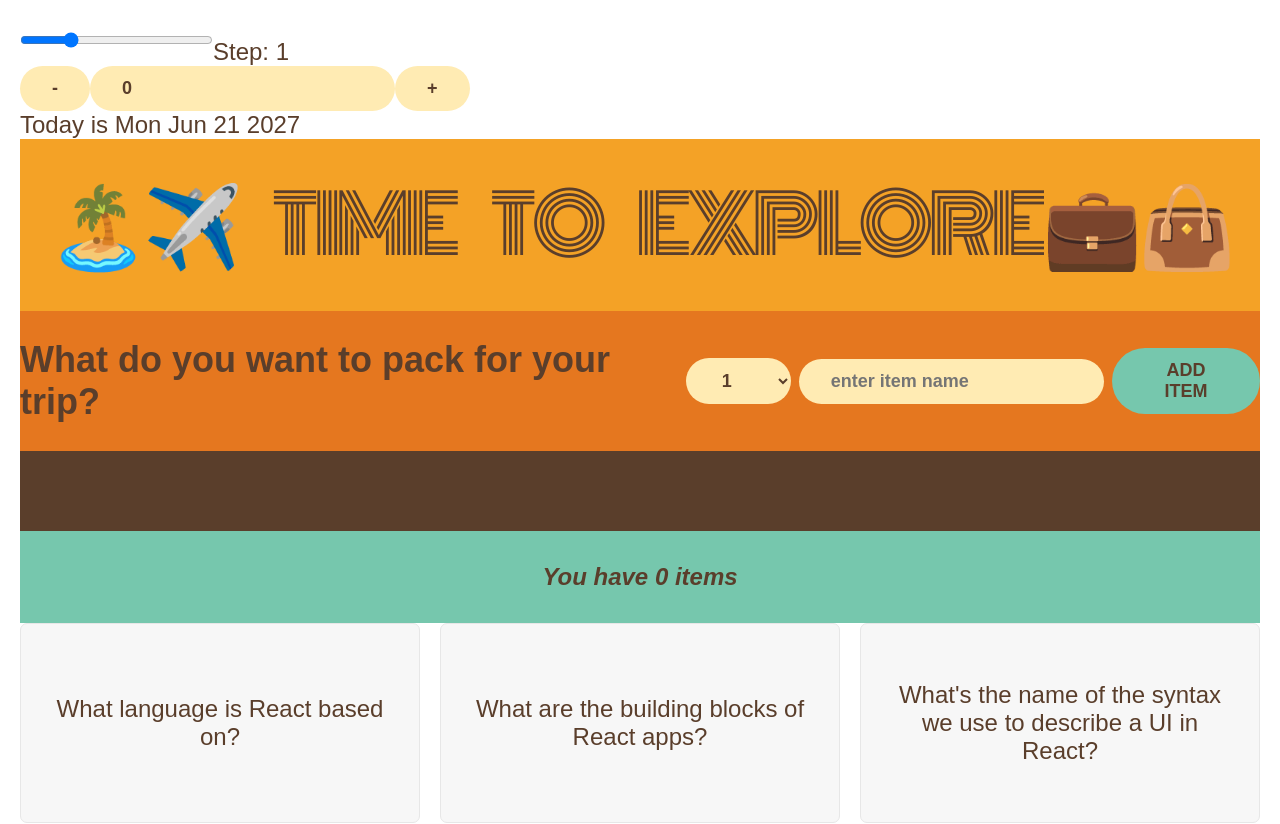
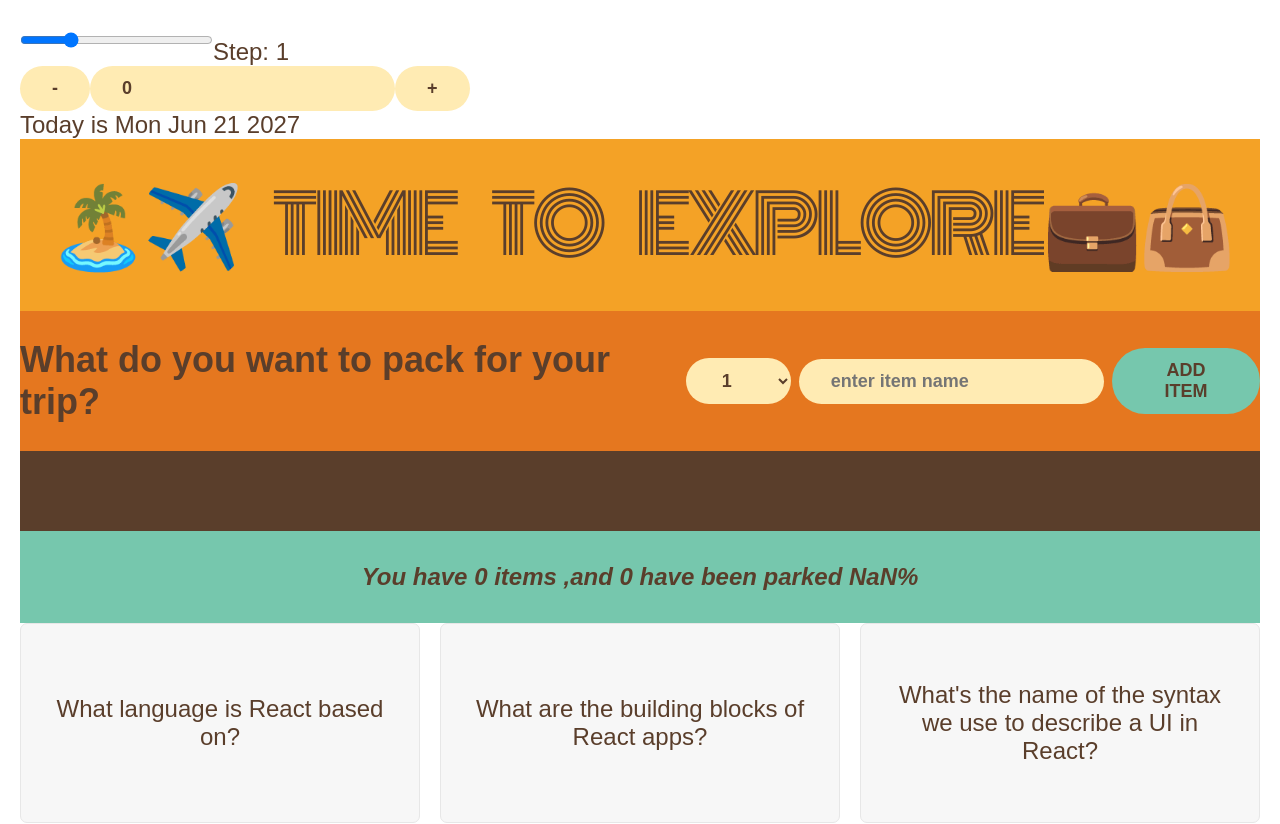
Before and after one commit to Codekazuki/step, a React (Create React App) app: page / in a window 1280 px wide. Shown: the top 824 px of the page. Built offline with nearby package versions, Linux system fonts and the light colour scheme.

Commit message:
percentage

```diff
--- a/src/Stats.js
+++ b/src/Stats.js
@@ -2,9 +2,14 @@ import React from "react";
 
 const Stats = ({ items }) => {
   const numItems = items.length;
+  const packedItems = items.filter((item) => item.packed).length;
+  const percentage = Math.floor((packedItems / numItems) * 100);
   return (
     <footer className='stats'>
-      <em>You have {numItems} items </em>
+      <em>
+        You have {numItems} items ,and {packedItems} have been parked{" "}
+        {percentage}%
+      </em>
     </footer>
   );
 };
```
